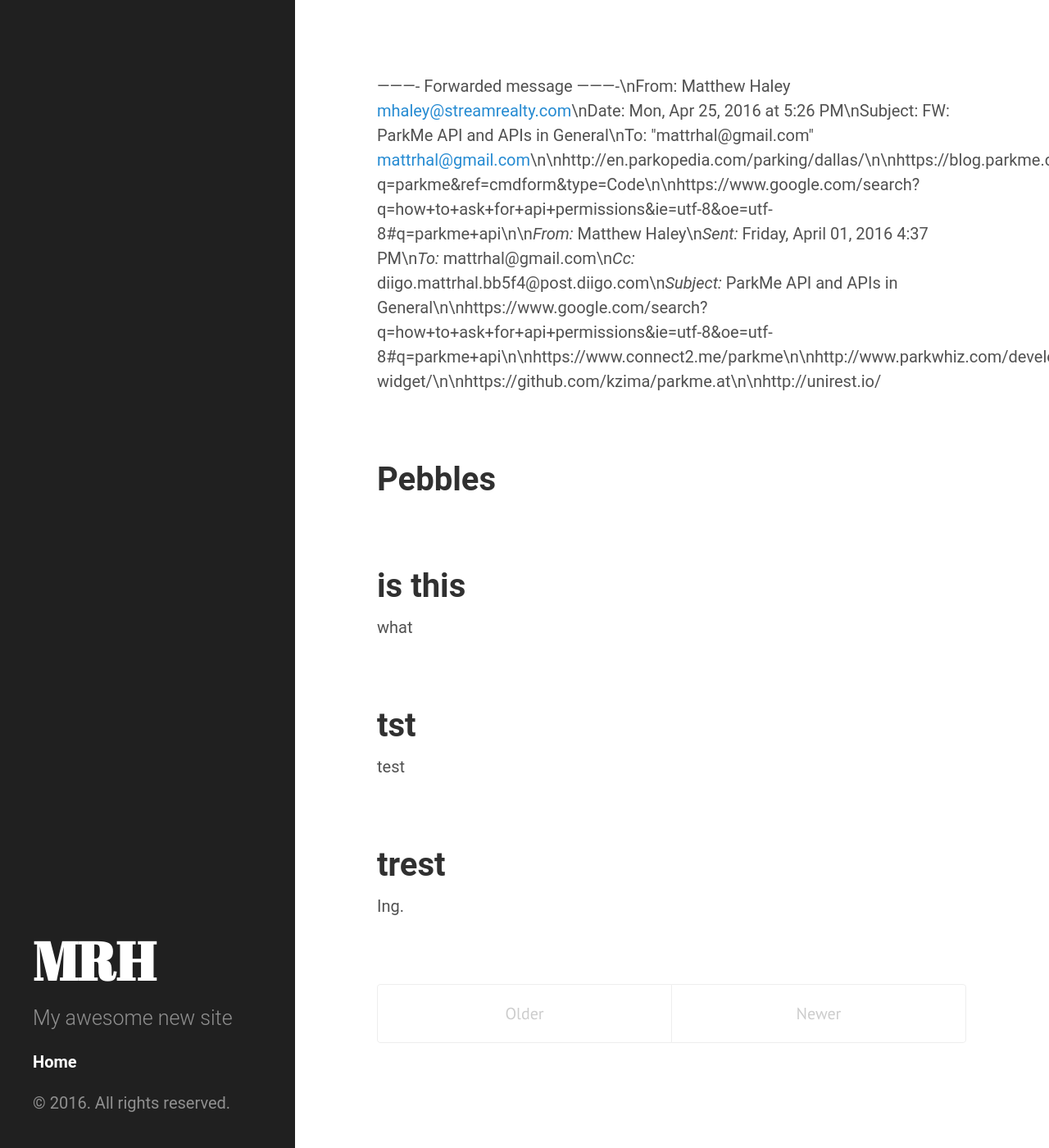
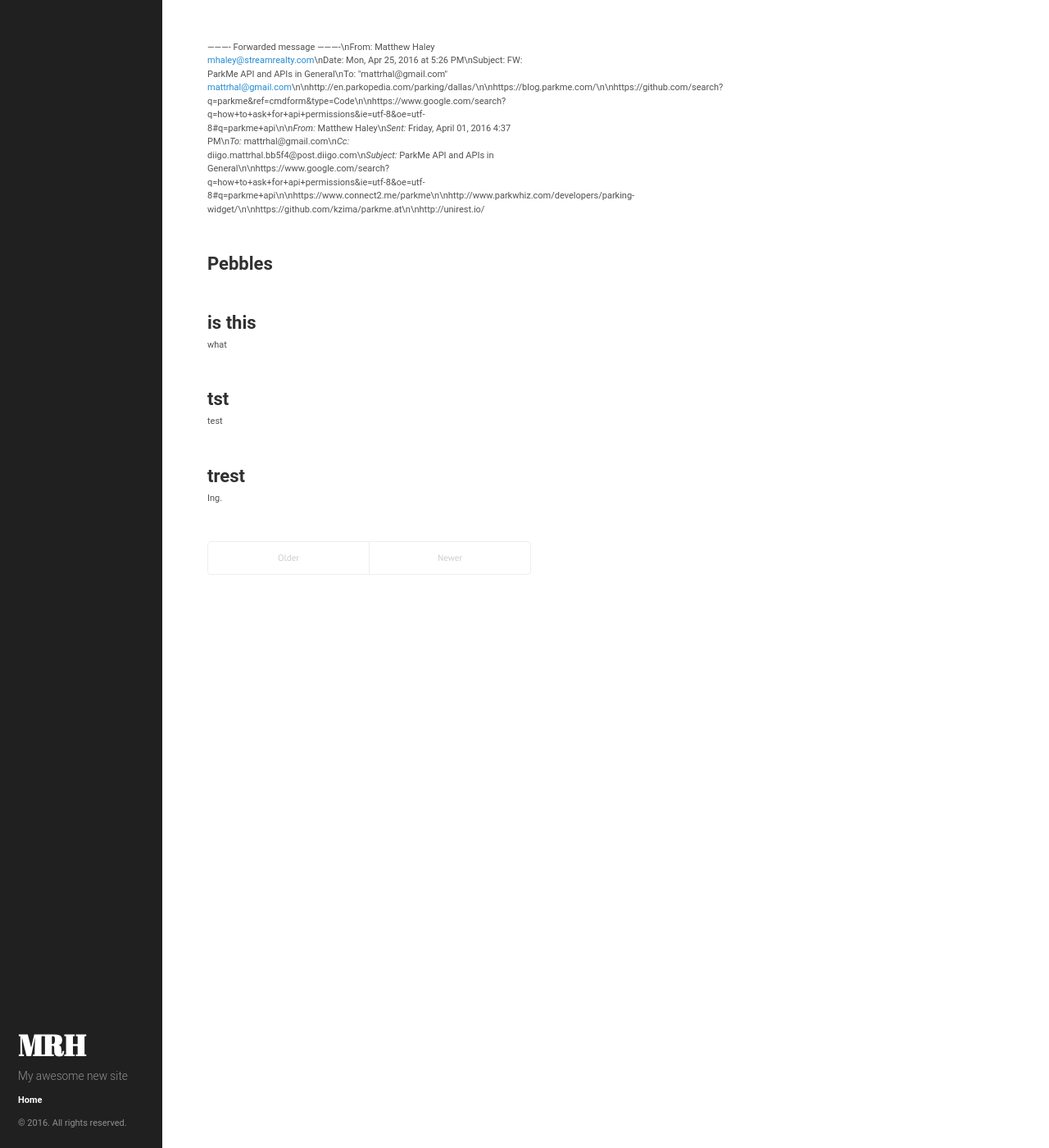
Before and after one commit to mattrhal/mattrhal.github.io, a Jekyll site: the page built from index.html, in a window 1280 px wide and 1400 px high. Shown: the whole window at 82% size. Built offline with Jekyll 4.4.1, drawn with Linux system fonts in a browser that asks for light colours; the list of posts is cut into pages by our own code.

Commit message:
Update head.html

```diff
--- a/_includes/head.html
+++ b/_includes/head.html
@@ -19,7 +19,8 @@
   <link rel="stylesheet" href="/public/css/hyde.css">
   <link rel="stylesheet" href="http://fonts.googleapis.com/css?family=PT+Sans:400,400italic,700|Abril+Fatface">
 <style>
-  html, body {font-family: 'Roboto', 'Helvetica', sans-serif;}
+  html, body {font-family: 'Roboto', 'Helvetica', sans-serif; font-size: 11px;}
+
 </style>
   <!-- Icons -->
   <link rel="apple-touch-icon-precomposed" sizes="144x144" href="/public/apple-touch-icon-144-precomposed.png">
```
